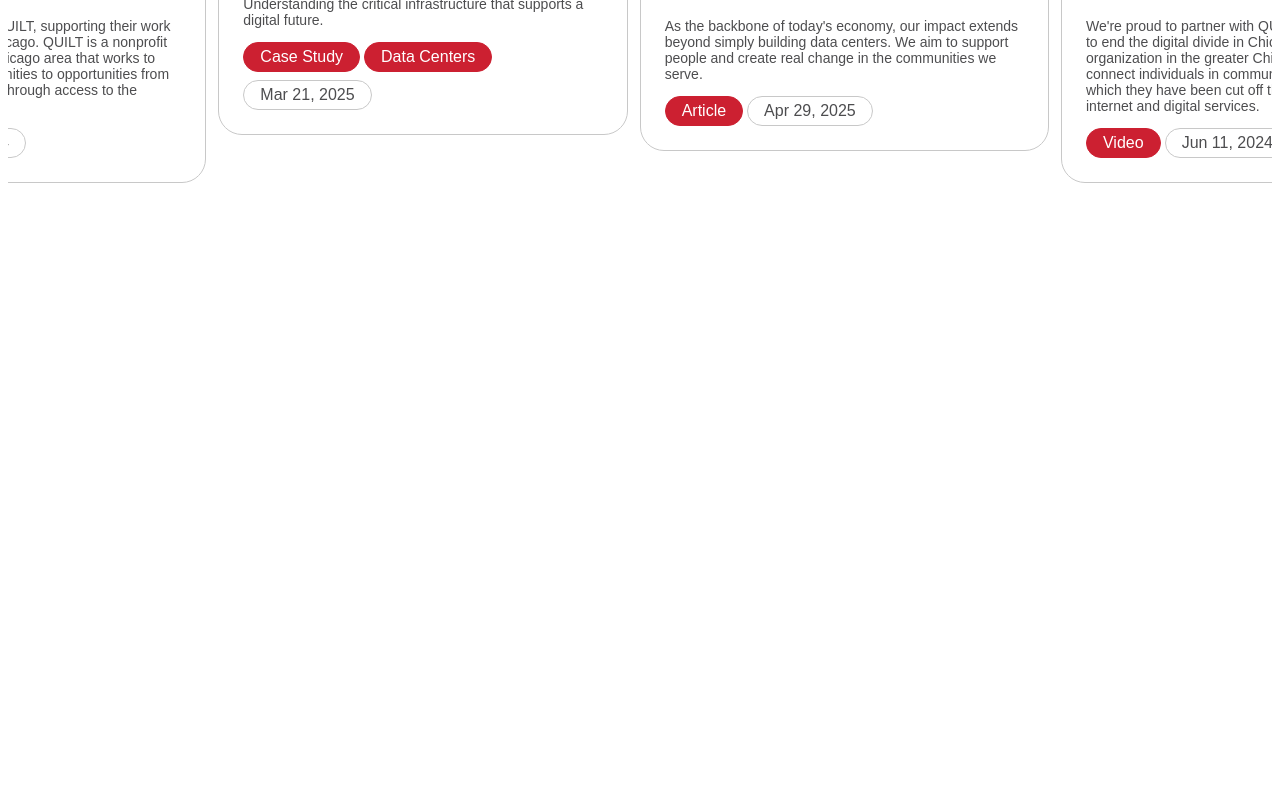
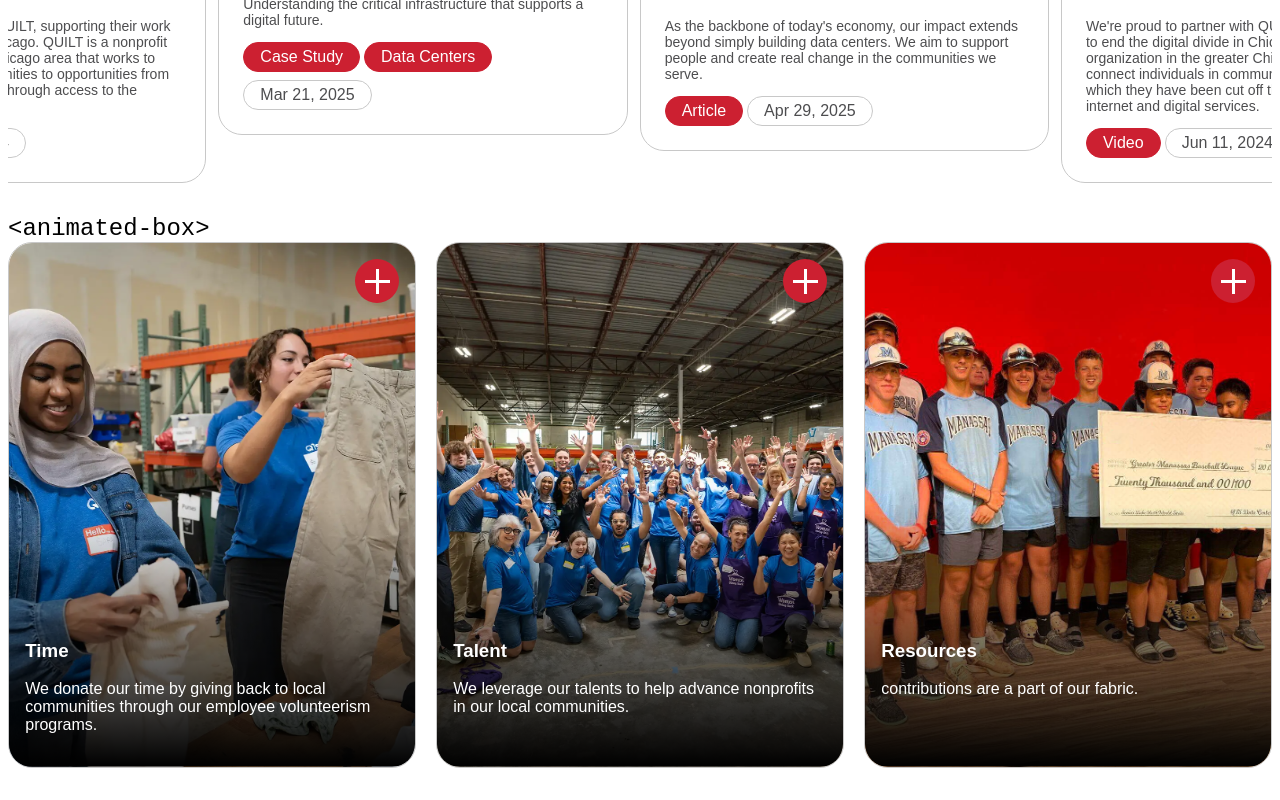
Before and after one commit to Merk42/qts, an Angular app: page / in a window 1280 px wide. Shown: the part 973-1773 px from the top of the page. Before the commit the page ends 1188 px from the top, so only its background shows below. Built offline with nearby package versions, Linux system fonts and the light colour scheme.

Commit message:
animated box

```diff
--- a/src/app/animated-box/animated-box.html
+++ b/src/app/animated-box/animated-box.html
@@ -1 +1,10 @@
-<p>animated-box works!</p>
+<button (click)="isOpen.set(!isOpen())" aria-label="toggle"></button>
+<div class="front" [class.hide]="isOpen()">
+  <ng-content select="h3"></ng-content>
+  <ng-content select="p.front"></ng-content>
+</div>
+<div class="back" [style.background-image]="imgback()">
+  <div aria-hidden="true"><ng-content select="h3"></ng-content></div>
+  <ng-content select="p.back"></ng-content>
+  <a [href]="link()">Learn more </a>
+</div>
--- a/src/app/animated-box/animated-box.scss
+++ b/src/app/animated-box/animated-box.scss
@@ -0,0 +1,76 @@
+
+:host {
+  display: grid;
+  position: relative;
+  border-radius: var(--border-radius);
+  overflow: hidden;
+  border-style: solid;
+  border-width: 1px 1px 1px 1px;
+  border-color: var(--e-global-color-6811fd9);
+}
+button {
+  position: absolute;
+  display: grid;
+  top:1rem;
+  right:1rem;
+  z-index: 1;
+  cursor: pointer;
+  color:#FFF;
+  background-color: var(--e-global-color-3b43d11);
+  border:none;
+  border-radius: 100vw;
+  width: 44px;
+  height: 44px;
+  align-items: center;
+  justify-items: center;
+  font-size: 0;
+  padding: 0;
+}
+button::after,
+button::before{
+  display: block;
+  content: "";
+  background-color: #FFF;
+  grid-column: 1 / 1;
+  grid-row: 1 / 1;
+}
+button::before{
+  width:3px;
+  height: 25px;
+  transition: opacity .7s cubic-bezier(0.5, 0.12, 0.46, 0.88);
+}
+button::after{
+  height:3px;
+  width: 25px;
+}
+button:has(+.hide)::before {
+  opacity: 0;
+}
+div.front,
+div.back {
+  grid-column: 1 / 1;
+  grid-row: 1 / 1;
+  background-color: #FFF;
+  transition: opacity .7s cubic-bezier(0.5, 0.12, 0.46, 0.88);
+}
+div.front {
+  background-image: linear-gradient(0deg,rgba(0, 0, 0, 1) 0%, rgba(0, 0, 0, 0) 50%, rgba(0, 0, 0, 0) 50%), var(--imgfronturl);
+  background-size: cover;
+  background-position: center;
+  color:#FFF;
+  padding: 93% 4% 4% 4%;
+}
+div.front.hide {
+  opacity: 0;
+  pointer-events: none;
+}
+
+div.back {
+  background-image: var(--imgbackurl);
+  background-size: contain;
+  background-position: top center;
+  background-repeat: no-repeat;
+  order: -1;
+  padding:60% 4% 4% 4%
+
+}
--- a/src/app/animated-box/animated-box.ts
+++ b/src/app/animated-box/animated-box.ts
@@ -1,11 +1,27 @@
-import { Component } from '@angular/core';
+import { Component, computed, input, signal } from '@angular/core';
 
 @Component({
   selector: 'qts-animated-box',
   imports: [],
   templateUrl: './animated-box.html',
-  styleUrl: './animated-box.scss'
+  styleUrl: './animated-box.scss',
+   host: {
+    '[style.--imgfronturl]': 'imgfronturl()',
+    '[style.--imgbackurl]': 'imgbackurl()'
+   }
 })
 export class AnimatedBox {
+  isOpen = signal<boolean>(false);
 
+  readonly imgfront = input.required<string>();
+  readonly imgback = input.required<string>();
+  readonly link = input<string>('');
+
+  imgfronturl = computed(() => {
+    return `url('${this.imgfront()}')`
+  })
+
+  imgbackurl = computed(() => {
+    return `url('${this.imgback()}')`
+  })
 }
--- a/src/app/app.html
+++ b/src/app/app.html
@@ -79,5 +79,53 @@
       </qts-carousel-content>
     </qts-carousel>
   </section>
+    <section>
+    <code>animated-box</code>
+    <div class="animated-boxes even-grid small-1 medium-3">
+      <qts-animated-box
+        [imgback]="'TimeBack-2.webp'"
+        [imgfront]="'QTS-Time.webp'"
+        [link]="'https://qtsdatacenters.com/community-engagement/'"
+      >
+        <h3>Time</h3>
+        <p class="front">
+          We donate our time by giving back to local communities through our
+          employee volunteerism programs.
+        </p>
+        <p class="back">
+          Each QTS employee is offered company-wide and site-based volunteer
+          opportunities year-round.
+        </p>
+      </qts-animated-box>
+      <qts-animated-box
+        [imgback]="'TalentBack-2.webp'"
+        [imgfront]="'QTS-Talent.webp'"
+        [link]="'https://qtsdatacenters.com/community-engagement/'"
+      >
+        <h3>Talent</h3>
+        <p class="front">
+          We leverage our talents to help advance nonprofits in our local
+          communities.
+        </p>
+        <p class="back">
+          We expand our community engagement partnerships and forge deep
+          relationships with a number of nonprofits to advance these
+          organizations forward in real estate and tech services.
+        </p>
+      </qts-animated-box>
+      <qts-animated-box
+        [imgback]="'resourcesBack.webp'"
+        [imgfront]="'64d567c3010fc.image_2-1.jpg'"
+        [link]="'https://qtsdatacenters.com/community-engagement/'"
+      >
+        <h3>Resources</h3>
+        <p class="front">contributions are a part of our fabric.</p>
+        <p class="back">
+          Through our success-based giving and charitable contributions we give
+          to nonprofit organizations.
+        </p>
+      </qts-animated-box>
+    </div>
+  </section>
 </main>
 <router-outlet />
--- a/src/app/app.ts
+++ b/src/app/app.ts
@@ -1,5 +1,6 @@
 import { Component } from '@angular/core';
 import { RouterOutlet } from '@angular/router';
+import { AnimatedBox } from './animated-box/animated-box';
 import { AnimatedData } from './animated-data/animated-data';
 import { Card } from "./card/card";
 import { Carousel } from './carousel/carousel';
@@ -8,7 +9,7 @@ import { CarouselConfig } from './carousel/carousel-config';
 
 @Component({
   selector: 'app-root',
-  imports: [RouterOutlet, AnimatedData, Card, Carousel, CarouselContent],
+  imports: [RouterOutlet, AnimatedBox, AnimatedData, Card, Carousel, CarouselContent],
   templateUrl: './app.html',
   styleUrl: './app.scss'
 })
```
